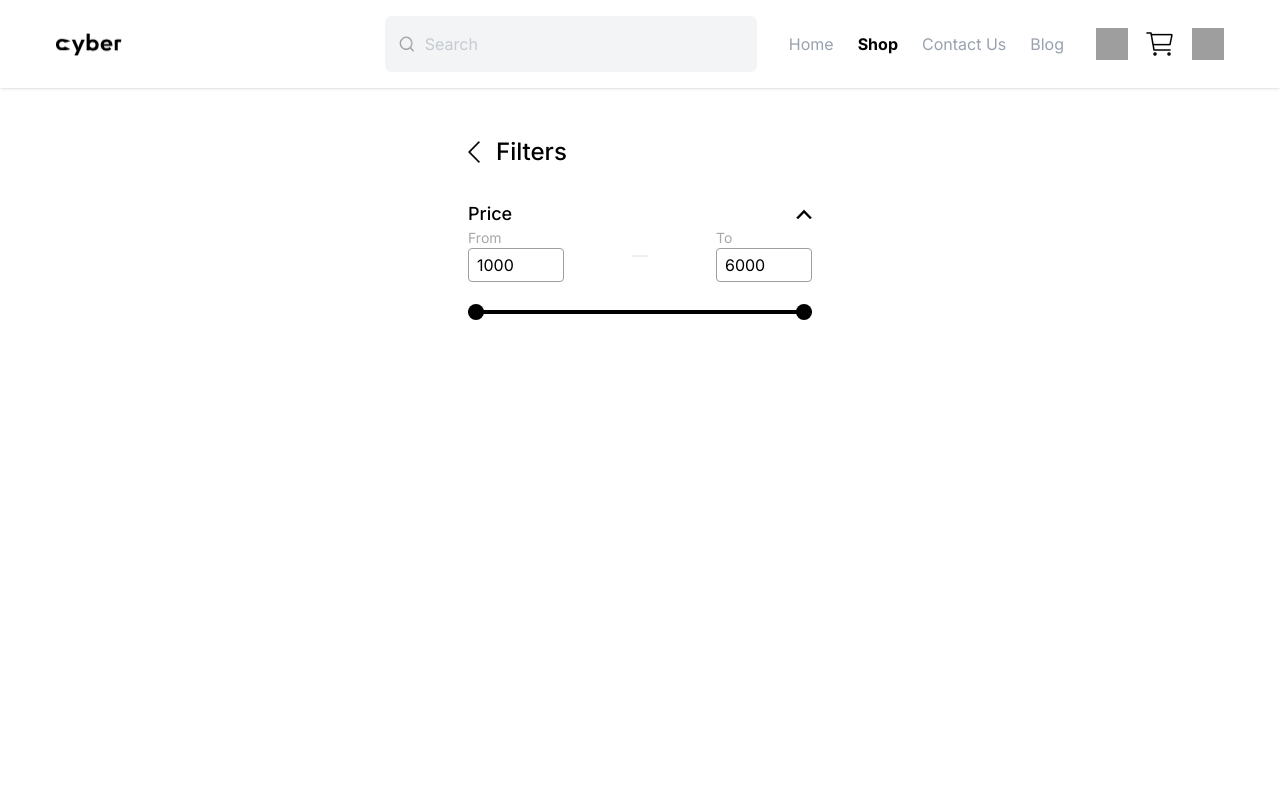
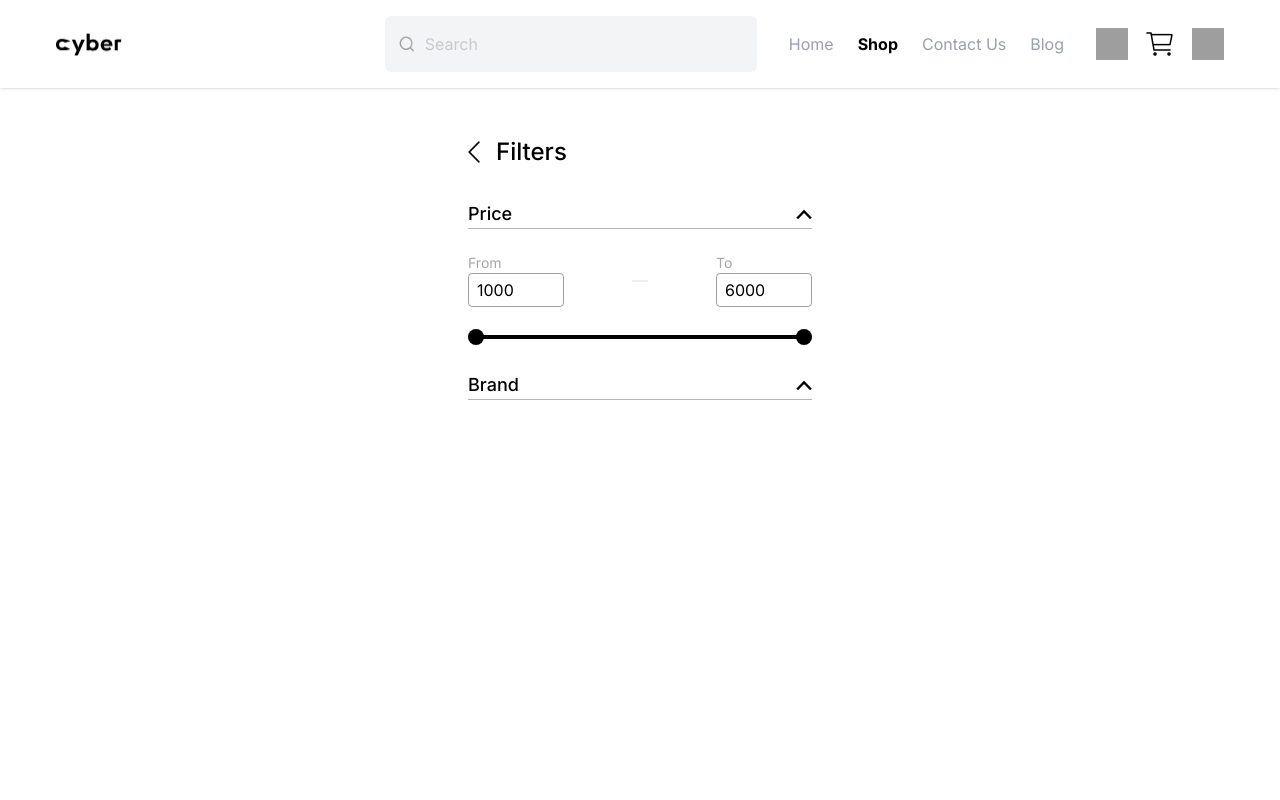
Before and after one commit to lucashss88/cyber-web-frontend, a React (Vite) app: page /products_page in a window 1280 px wide. Both pictures are taken after a click on the element "Filters". Shown: the top 800 px of the page. Built offline with nearby package versions, Linux system fonts and the light colour scheme; grey boxes are pictures that could not be loaded.

Commit message:
feat: create Brand div

```diff
--- a/src/components/ProductsPage/MobileFilter.tsx
+++ b/src/components/ProductsPage/MobileFilter.tsx
@@ -14,14 +14,20 @@ const MobileFilter = ({onClose}: MobileFilterProps) => {
       </div>
 
       <div id='filter-elements' className="bg-white w-86">
-          <div className="w-full flex justify-between items-center">
+          <div className="w-full flex justify-between items-center border-b border-b-b5 mb-6">
             <h3 className='font-medium text-lg'>Price</h3>
             <img src={arrowToggle} alt="arrow-price" className='w-4'/>
 
           </div>
 
-          <div>
+          <div className="mb-6 w-full h-auto">
             <RangeSlider min={1000} max={6000} step={1} />
+          </div>
+
+          <div className="w-full flex justify-between items-center border-b border-b-b5 mb-6">
+            <h3 className='font-medium text-lg'>Brand</h3>
+            <img src={arrowToggle} alt="arrow-price" className='w-4'/>
+
           </div>
       </div>
     </div>
--- a/src/index.css
+++ b/src/index.css
@@ -17,6 +17,7 @@ body {
     --color-a7: #a7a7a7;
     --color-e7: #e7e7e7;
     --color-9f: #9f9f9f;
+    --color-b5: #b5b5b5;
     --color-quick-silver: #a4a4a4;
     --color-gray98: #fafafa;
     --color-dark-gray: #7e7e7e;
```
